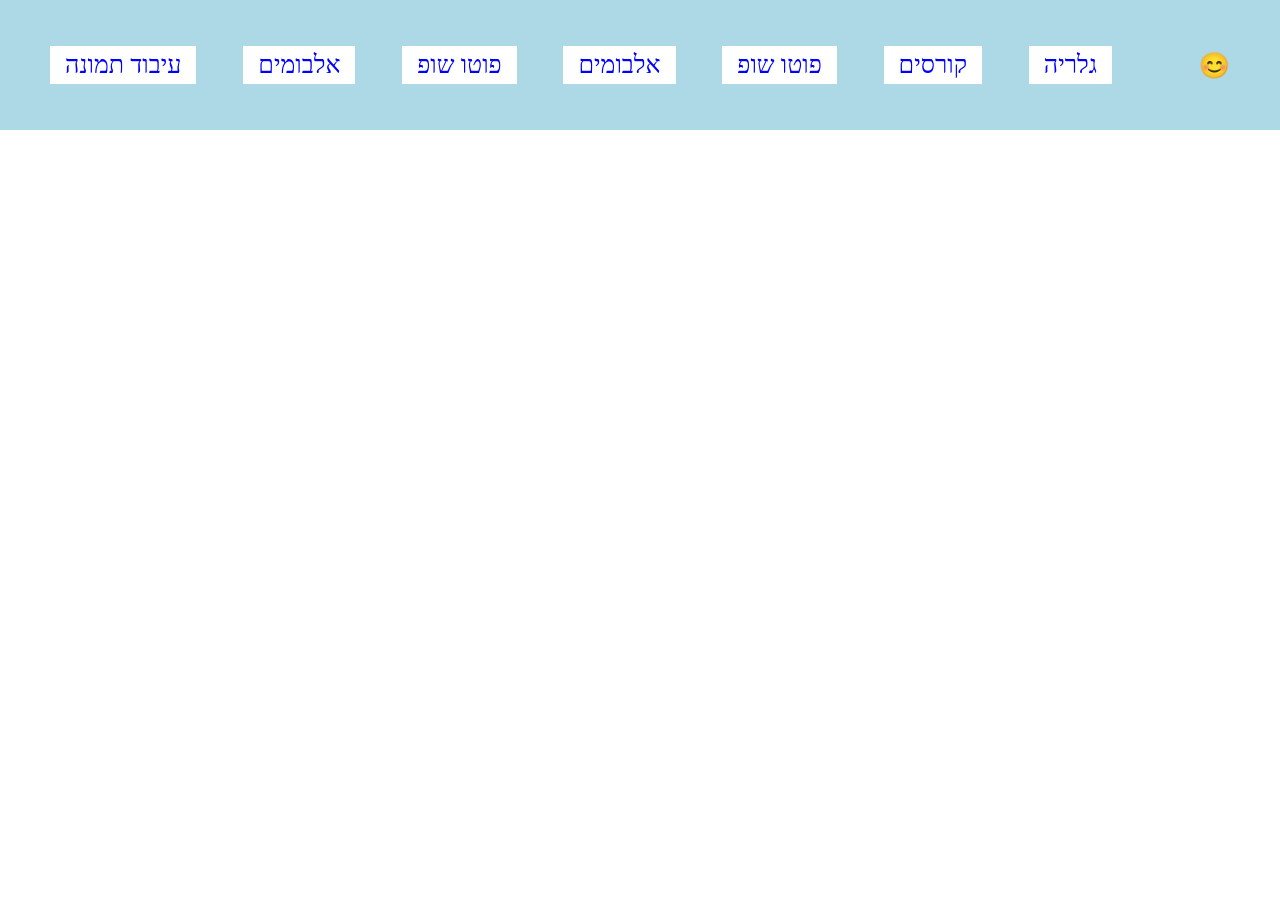
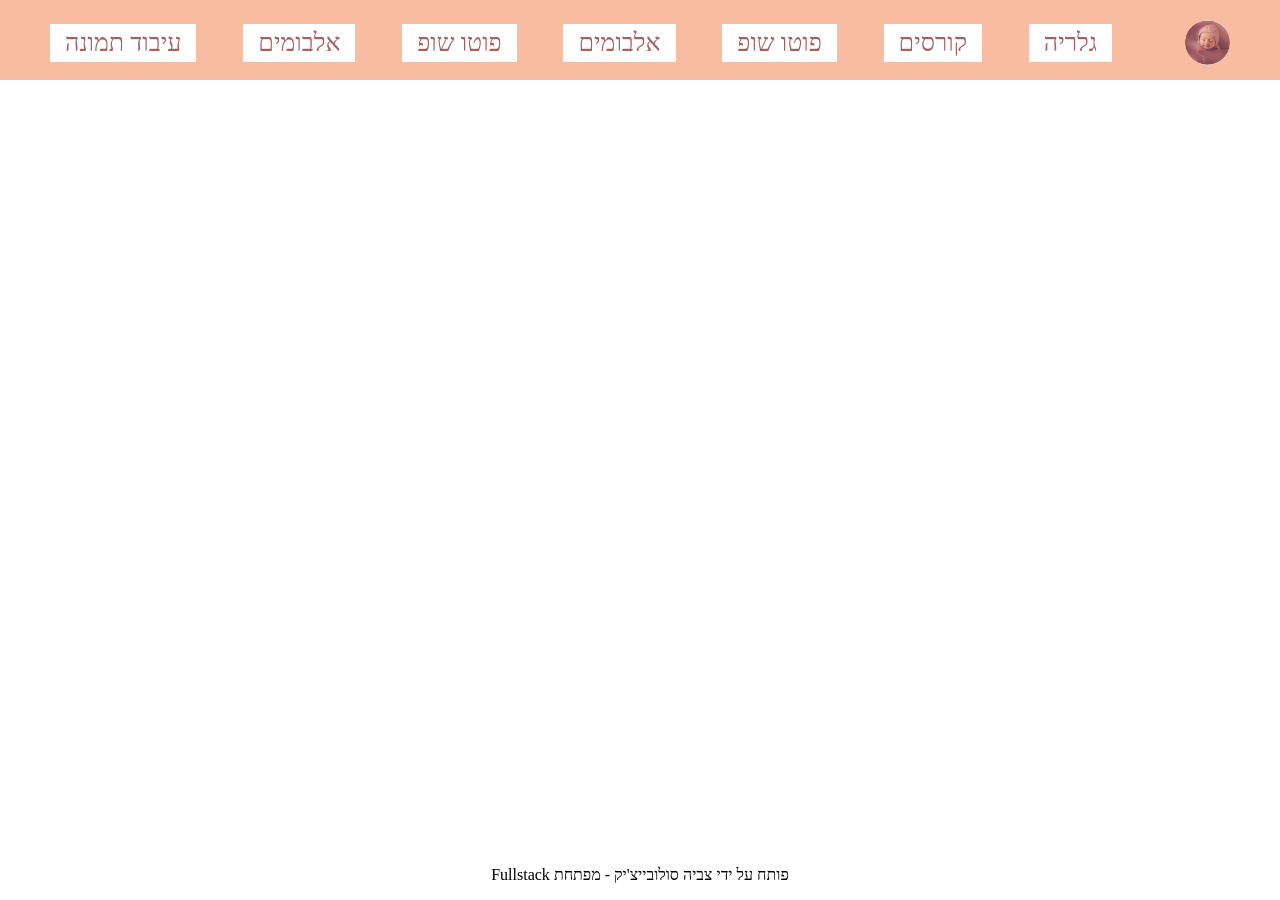
Before and after one commit to tzSolo/Sari-Shraiber, a React (Vite) app in the folder Client/: page / in a window 1280 px wide. Before the commit the page ends 800 px from the top, so only its background shows below. Built offline with nearby package versions, Linux system fonts and the light colour scheme.

Commit message:
UI and routes changes.

```diff
--- a/Client/src/App.css
+++ b/Client/src/App.css
@@ -1,18 +1,36 @@
 :root {
-  --logo-color-1: lightblue;
-  --logo-color-2: rgb(0, 0, 255);
+  --logo-color-1: rgb(248 188 160);
+  --logo-color-2: rgb(163 97 101);
   font-family: 'Calibri Light';
   direction: rtl;
 }
 
+body #root {
+  height: 900px;
+  display: flex;
+  flex-direction: column;
+  justify-content: space-between;
+}
+
+/* ----  HEADER  ---- */
+
 header {
-  height: 90px;
+  height: 40px;
   background-color: var(--logo-color-1);
   padding: 20px 50px;
+  font-size: 25px;
+}
+
+header .container {
   display: flex;
   justify-content: space-between;
   align-items: center;
-  font-size: 25px;
+}
+
+#logo {
+  height: 45px;
+  width: 45px;
+  border-radius: 50%;
 }
 
 header ul {
@@ -39,7 +57,6 @@ header ul li {
 header ul li:hover {
   transform: scale(1.06);
   transition: all .3s;
-  font-weight: bold;
 }
 
 header ul li::before {
@@ -55,9 +72,14 @@ header ul li::before {
   border-radius: 5px;
 }
 
-header ul li:hover:before {
-  border-width: 3px;
+/* ----  MAIN  ---- */
+
+main .container {
+  margin: 0 auto;
+  width: 90%;
 }
+
+/* ----  POPUP  ---- */
 
 .overlay {
   position: fixed;
@@ -85,3 +107,9 @@ header ul li:hover:before {
 .popup p {
   font-size: 40px;
 }
+
+/* ----  FOOTER  ---- */
+
+footer {
+  text-align: center;
+}
--- a/Client/src/App.tsx
+++ b/Client/src/App.tsx
@@ -1,11 +1,16 @@
+import { Outlet } from 'react-router-dom';
 import './App.css'
-import InitNavbar from './components/general/header/wrap-navbar'
-// import Popup from './components/general/popup';
+import Footer from './components/general/footer';
+import MainContainer from './components/general/main-container';
+import Header from './components/general/header/header';
 
 function App() {
   return <>
-    <InitNavbar />
-    {/* <Popup {...{ h2: "שרי שרייבר", p: "צלמת ..." }} /> */}
+    <Header />
+    <MainContainer>
+      <Outlet />
+    </MainContainer>
+    <Footer />
   </>
 }
 
--- a/Client/src/components/general/footer.tsx
+++ b/Client/src/components/general/footer.tsx
@@ -1,6 +1,8 @@
 const Footer = () => {
     return <>
-<p>פותח על ידי צביה סולובייצ'יק - מפתחתFullstack</p>
+        <footer>
+            <p>פותח על ידי צביה סולובייצ'יק - מפתחת Fullstack</p>
+        </footer>
     </>
 }
 
--- /dev/null
+++ b/Client/src/components/general/header/header.tsx
@@ -0,0 +1,16 @@
+import { navbarLinks } from "../../types";
+import Navbar from "./navbar";
+import logo from "../../../images/logo.jpg";
+
+const Header = () => {
+    return <>
+        <header>
+            <div className="container">
+                <img src={logo} alt="logo" id="logo"/>
+                <Navbar {...navbarLinks} />
+            </div>
+        </header>
+    </>
+}
+
+export default Header;
--- a/Client/src/components/general/header/navbar.tsx
+++ b/Client/src/components/general/header/navbar.tsx
@@ -2,6 +2,7 @@ import NavbarLink from "./nb-link";
 import type { NavbarProps } from '../../types'
 
 const Navbar = ({ arrLinks }: NavbarProps) => {
+
     return <>
         <ul>
             {arrLinks.map((link, index) => {
--- a/Client/src/components/general/header/nb-link.tsx
+++ b/Client/src/components/general/header/nb-link.tsx
@@ -4,7 +4,7 @@ import type { LinkProps } from "../../types";
 const NavbarLink = ({ to, text }: LinkProps) => {
     return <>
         <div>
-            <Link to={to} >{text}</Link>
+            <Link to={to}>{text}</Link>
         </div>
     </>
 }
--- a/Client/src/components/general/header/wrap-navbar.tsx
+++ b/Client/src/components/general/header/wrap-navbar.tsx
@@ -2,7 +2,7 @@ import { useEffect, useState } from "react";
 import type { LinkProps } from "../../types";
 import Navbar from "./navbar";
 
-const InitNavbar = () => {
+const InitNavbar = () => {//כנראה שאפשר למחוק את זה
     const [links, setLinks] = useState<LinkProps[]>([{ to: 's', text: 's' }]);
 
     useEffect(() => {
@@ -20,8 +20,10 @@ const InitNavbar = () => {
 
     return <>
         <header>
-            <div>😊</div>
-            <Navbar arrLinks={links} />
+            <div className="container">
+                <div>😊</div>
+                <Navbar arrLinks={links} />
+            </div>
         </header>
     </>
 }
--- /dev/null
+++ b/Client/src/components/general/main-container.tsx
@@ -0,0 +1,11 @@
+import type { ReactElement } from "react";
+
+const MainContainer = ({ children }: { children: ReactElement }) => {
+    return <>
+        <main>
+            <div className="container">{children}</div>
+        </main>
+    </>
+}
+
+export default MainContainer;
--- a/Client/src/components/general/popup.tsx
+++ b/Client/src/components/general/popup.tsx
@@ -12,3 +12,6 @@ const Popup = ({ h2, p }: PopupProps) => {
 }
 
 export default Popup;
+
+
+ {/* <Popup {...{ h2: "שרי שרייבר", p: "צלמת ..." }} /> */}
--- a/Client/src/components/types.ts
+++ b/Client/src/components/types.ts
@@ -7,6 +7,18 @@ export type NavbarProps = {
     arrLinks: LinkProps[]
 }
 
+export const navbarLinks: NavbarProps = {
+    arrLinks: [
+        { to: 'gallery', text: 'גלריה' },
+        { to: 'courses', text: 'קורסים' },
+        { to: '', text: 'פוטו שופ' },
+        { to: '', text: 'אלבומים' },
+        { to: '', text: 'פוטו שופ' },
+        { to: '', text: 'אלבומים' },
+        { to: '', text: 'עיבוד תמונה' }
+    ]
+}
+
 export type PopupProps = {
     h2: string,
     p: string
```
Also changed, not shown: Client/src/components/courses/courses.tsx (line endings or trailing spaces), Client/src/images/logo.jpg (added).
